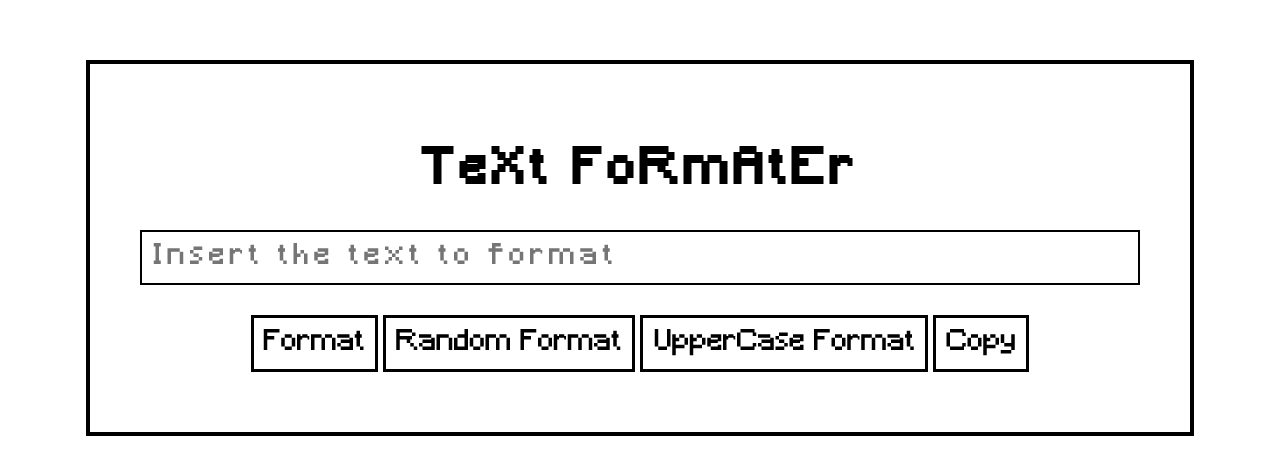
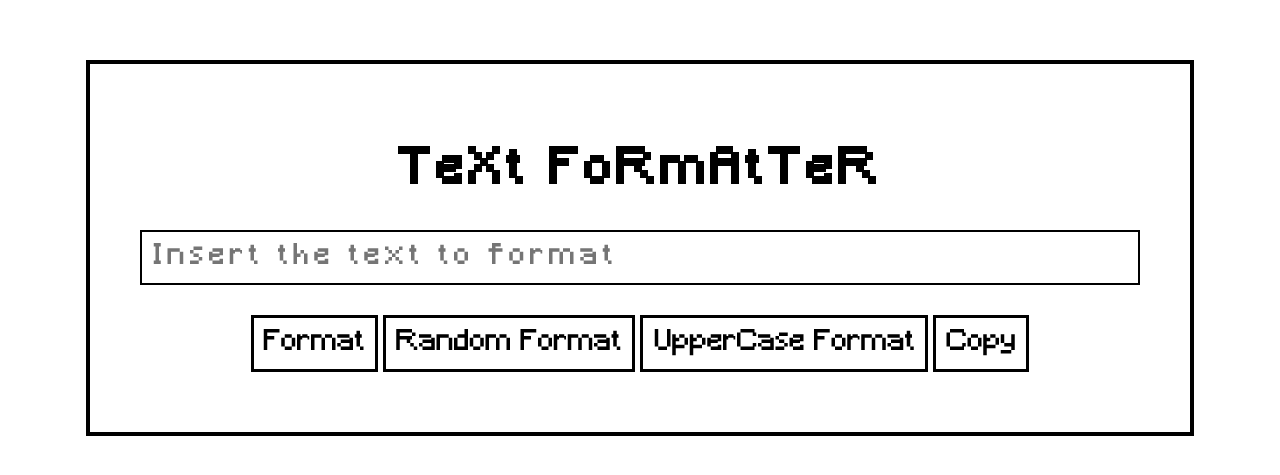
Before and after one commit to KilMer56/tExTfOrMatTeR, a plain HTML site: page index.html in a window 1280 px wide. Shown: the part 121-596 px from the top of the page. Drawn offline with nearby package versions, Linux system fonts and the light colour scheme.

Commit message:
formater => formatter

```diff
--- a/index.html
+++ b/index.html
@@ -5,7 +5,7 @@
 <head>
     <meta charset="utf-8">
 
-    <title>TeXt FoRmAtEr</title>
+    <title>TeXt FoRmAtTeR</title>
     <meta name="description" content="Text formatter for memes">
     <meta name="author" content="KilMer56">
 
@@ -15,7 +15,7 @@
 <body>
     <div id="app">
         <div id="formatter">
-            <h1>TeXt FoRmAtEr</h1>
+            <h1>TeXt FoRmAtTeR</h1>
             <input id="formatInput" v-model="content" type="text" placeholder="Insert the text to format" />
             <div class="actions">
                 <button class="formatBtn" @click="normalFormatter()">Format</button>
```
